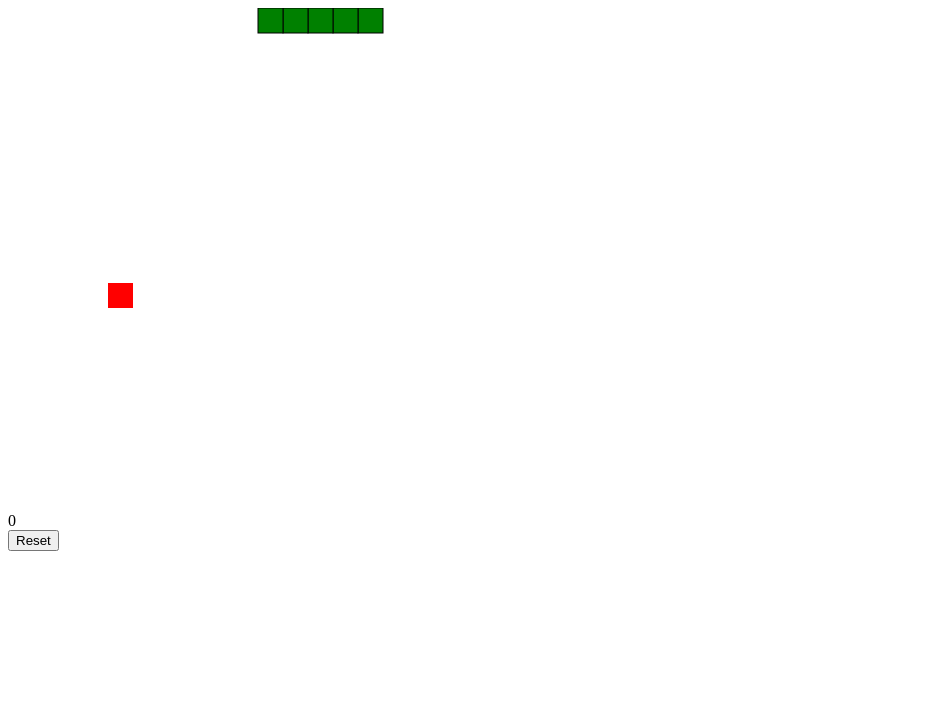
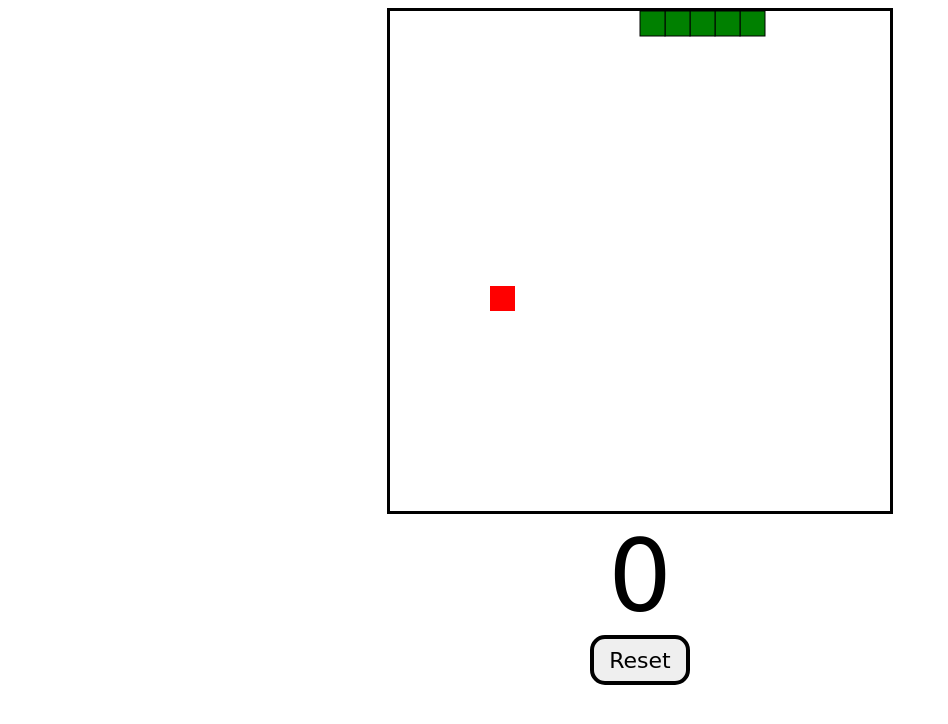
Before and after one commit to Koreankat/Snake-Game, a plain HTML site: page index.html in a window 1280 px wide. Shown: the whole page, without its empty margins (0-948 px from the left). Drawn offline with Linux system fonts and the light colour scheme.

Commit message:
fixed the dir path

```diff
--- a/snake.html
+++ b/index.html
@@ -5,7 +5,7 @@
     <meta http-equiv="X-UA-Compatible" content="IE=edge" />
     <meta name="viewport" content="width=device-width, initial-scale=1.0" />
     <title>Document</title>
-    <link rel="stylesheet" href="snake.html" />
+    <link rel="stylesheet" href="snake.css" />
   </head>
   <body>
     <div id="gameContainer">
```
